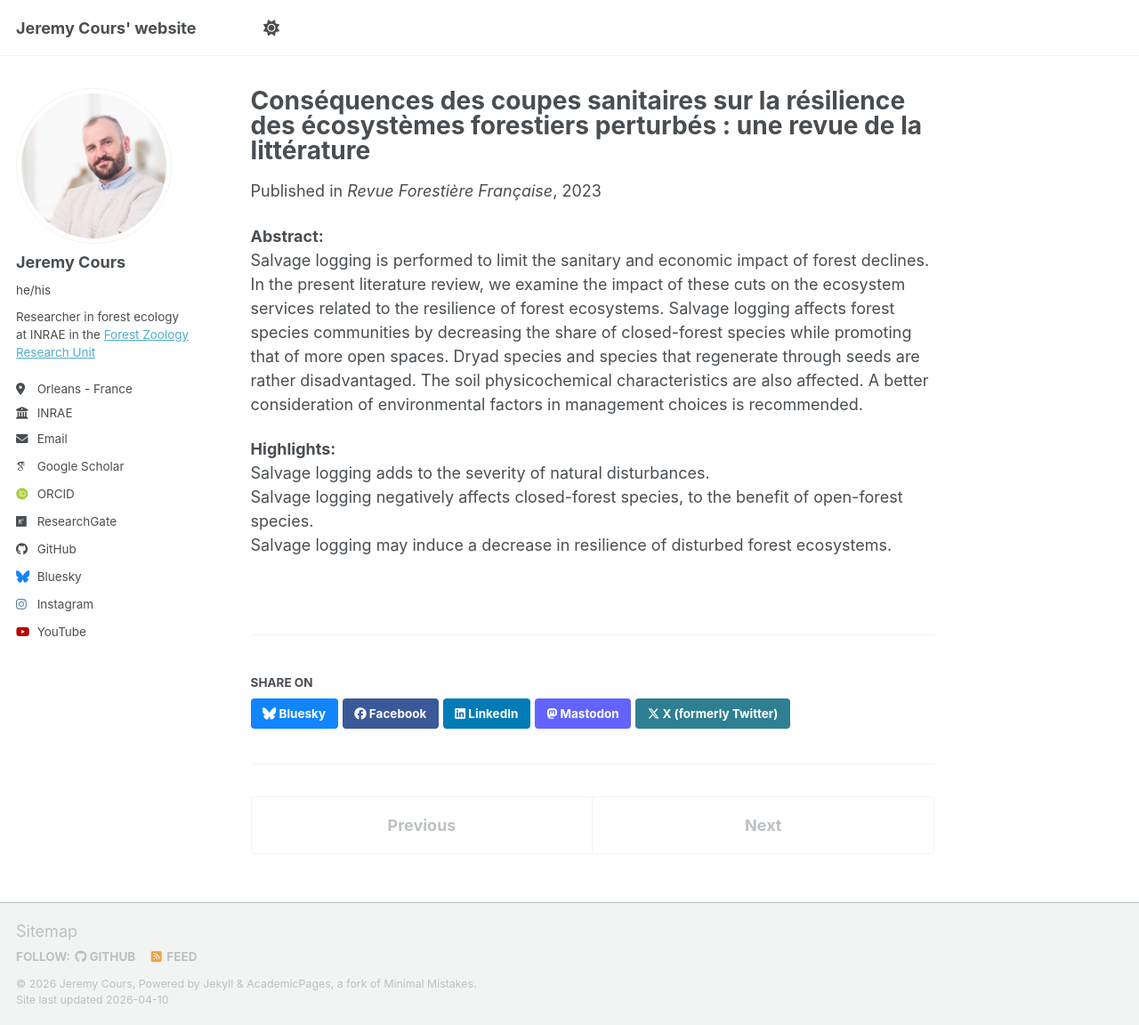
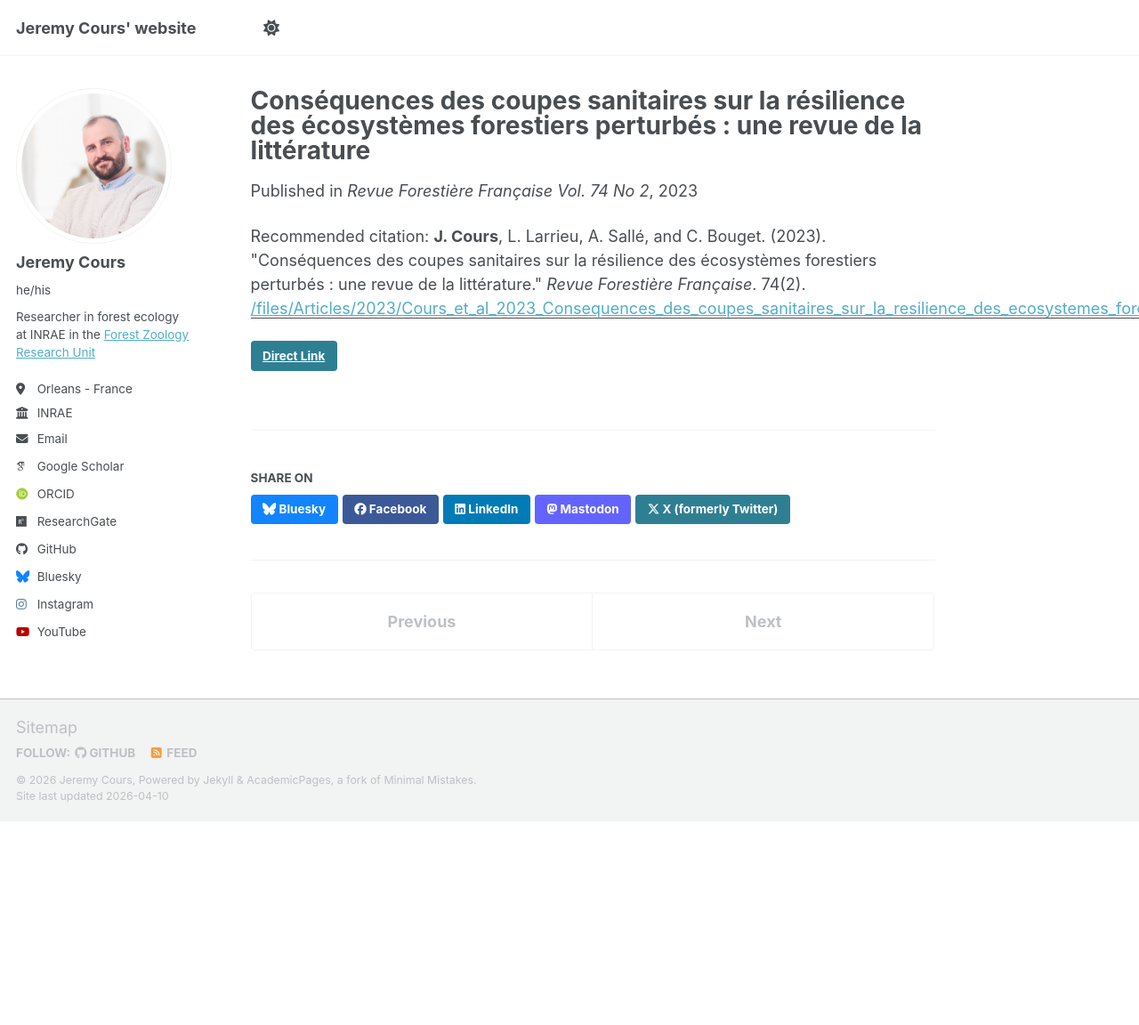
Before and after one commit to J-Cours/J-Cours.github.io, a Jekyll site: the page built from _publications/2023_paper_RFF_1.md, in a window 1280 px wide and 1152 px high. Shown: the whole window at 89% size. Built offline with Jekyll 4.4.1, drawn with Linux system fonts in a browser that asks for light colours; some web fonts are replaced; a script bundle is joined from its source files by our own code; library files that are not in the unit come from our copies.

Commit message:
Update publi RFF 2023

```diff
--- a/_publications/2023_paper_RFF_1.md
+++ b/_publications/2023_paper_RFF_1.md
@@ -5,15 +5,8 @@ category: manuscripts
 permalink: /publication/2023-06-23-paper1
 excerpt: ''
 date: 2023-06-23
-venue: 'Revue Forestière Française'
-paperurl: 'https://revueforestierefrancaise.agroparistech.fr/article/view/7595'
-authors: 'Jeremy Cours, Laurent Larrieu, Aurélien Sallé & Christophe Bouget'
+venue: 'Revue Forestière Française Vol. 74 No 2'
+paperurl: '/files/Articles/2023/Cours_et_al_2023_Consequences_des_coupes_sanitaires_sur_la_resilience_des_ecosystemes_forestiers_perturbes_une_revu.pdf'
+link: 'https://revueforestierefrancaise.agroparistech.fr/article/view/7595'
+citation: "<b>J. Cours</b>, L. Larrieu, A. Sallé, and C. Bouget. (2023). &quot;Conséquences des coupes sanitaires sur la résilience des écosystèmes forestiers perturbés : une revue de la littérature.&quot; <i>Revue Forestière Française</i>. 74(2)."
 ---
-
-**Abstract:**\
-Salvage logging is performed to limit the sanitary and economic impact of forest declines. In the present literature review, we examine the impact of these cuts on the ecosystem services related to the resilience of forest ecosystems. Salvage logging affects forest species communities by decreasing the share of closed-forest species while promoting that of more open spaces. Dryad species and species that regenerate through seeds are rather disadvantaged. The soil physicochemical characteristics are also affected. A better consideration of environmental factors in management choices is recommended.
-
-**Highlights:**\
-Salvage logging adds to the severity of natural disturbances.\
-Salvage logging negatively affects closed-forest species, to the benefit of open-forest species.\
-Salvage logging may induce a decrease in resilience of disturbed forest ecosystems.
```
Also changed, not shown: _publications/2019-12-31-paper.md (+2 -2 lines), 1 other file.
